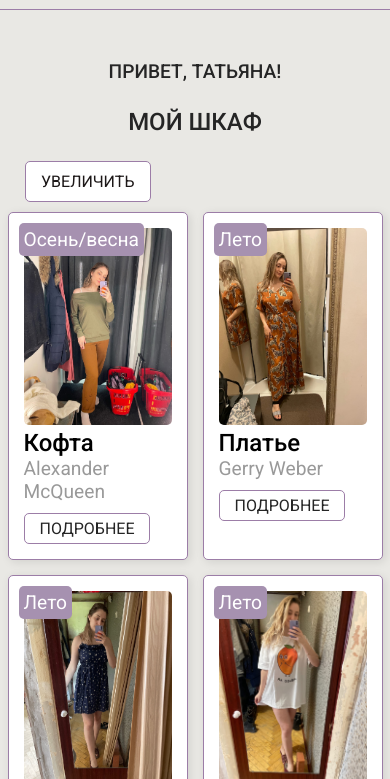
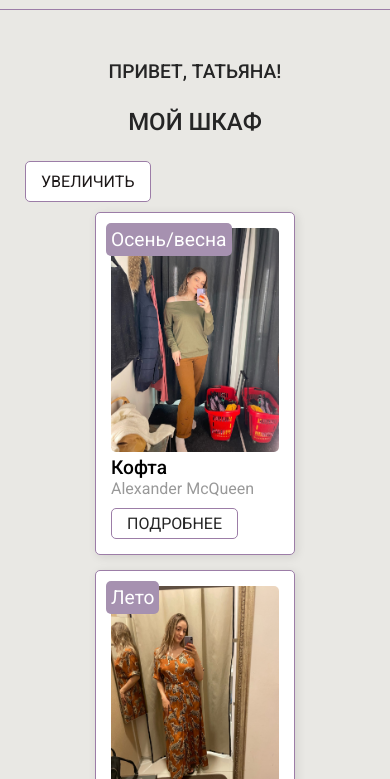
Before and after one commit to vavilentar/online-wardrobe_v3, a plain HTML site: page index.html in a window 390 px wide. Both pictures are taken after a click on the button "УМЕНЬШИТЬ". Shown: the part 65-844 px from the top of the page. Drawn offline with Linux system fonts and the light colour scheme.

Commit message:
Mini class toggler

```diff
--- a/css/style.css
+++ b/css/style.css
@@ -361,6 +361,19 @@ input {
 	font-size: 1.2em;
 }
 
+.element_mini {
+	width: 200px;
+}
+
+.element_mini .element_name {
+	font-size: 1.2em;
+}
+
+.element_mini .element_brand {
+	font-size: 1em;
+}
+
+
 @media (max-width:426px) {
 	#change-galley_size{
 		display: block;
@@ -386,9 +399,9 @@ input {
 		text-align: center;
 	}
 
-	.element {
+	/* .element {
 		width: 375px;
-	}
+	} */
 
 	#new-element_form {
 		grid-template-columns: 1fr;
--- a/index.html
+++ b/index.html
@@ -38,7 +38,7 @@
 			<h2 class="title username-title">Привет, Татьяна!</h2>
 			<h2 class="title">Мой шкаф</h2>
 			<button id="change-galley_size">Уменьшить</button>
-			<div id="clothes-library"></div>
+			<div class="clothes-library_mini" id="clothes-library"></div>
 		</div>
 		<div class="categories categories__container">
 			<h2 class="title">Категории</h2>
--- a/js/index.js
+++ b/js/index.js
@@ -16,10 +16,10 @@ changeSizeBtn.addEventListener('click', () => {
 	clothElements.forEach(item => {
 		if (!changed) {
 			changeSizeBtn.innerHTML = 'Увеличить'
-			item.style = "width: 180px"
+			item.classList.add('element_mini')
 		} else {
 			changeSizeBtn.innerHTML = 'Уменьшить'
-			item.style = "width: 375px"
+			item.classList.remove('element_mini')
 		}
 	})
 })
```
